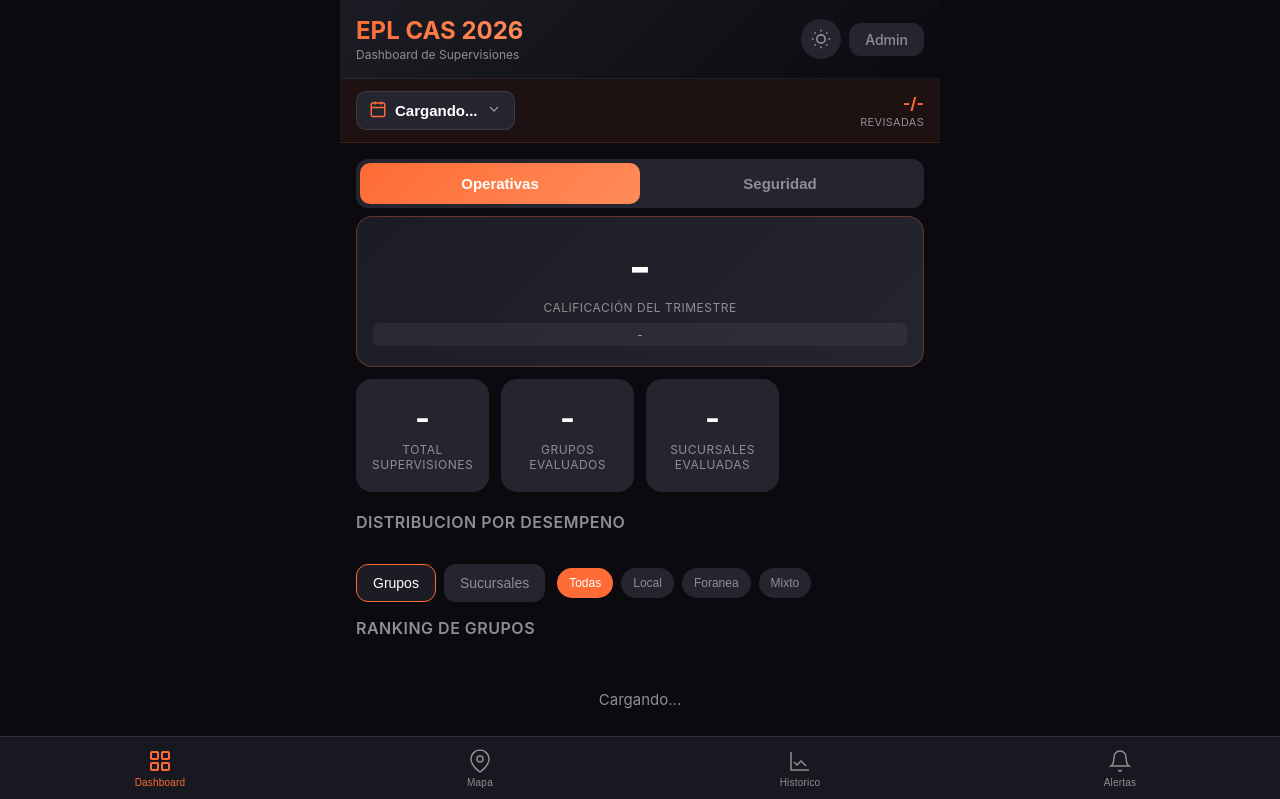
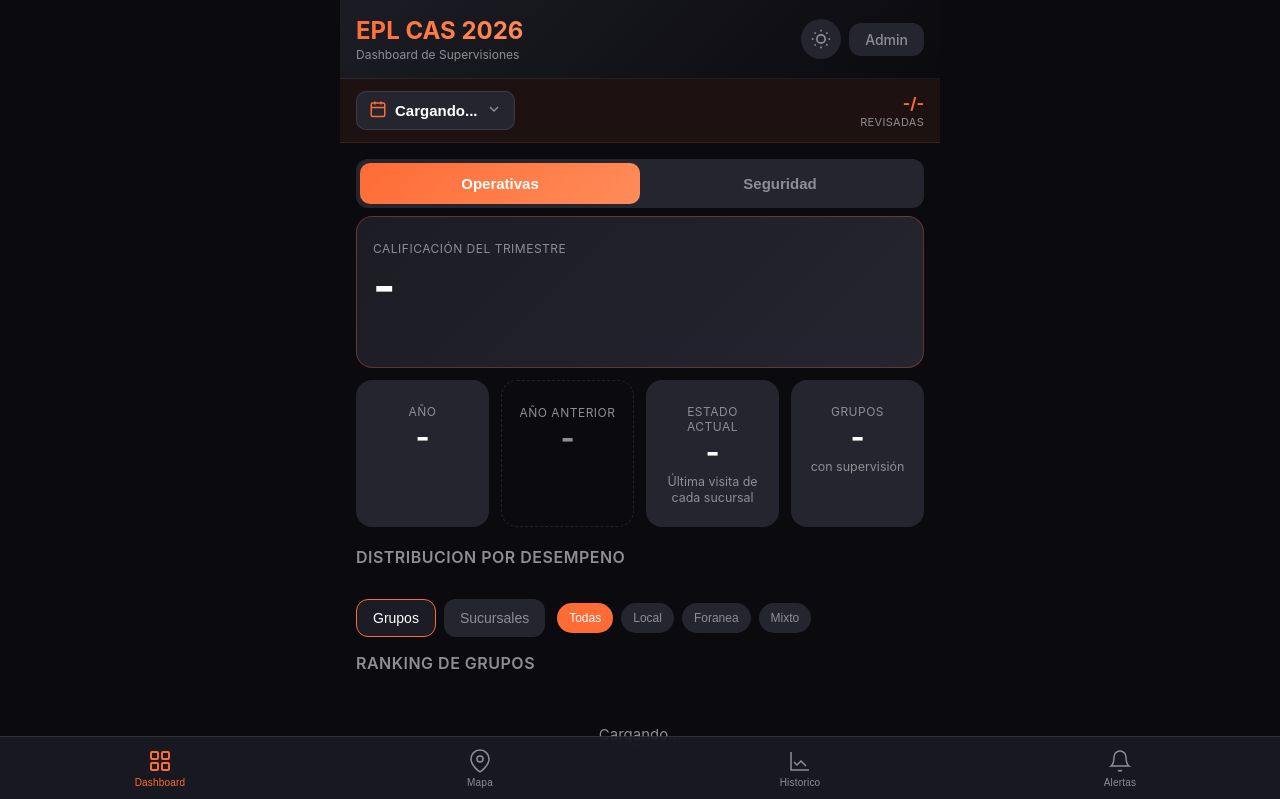
Before and after one commit to RDG-CONSULTORES/epl-cas-etl-2026, a Flask app: page / in a window 1280 px wide. Shown: the top 799 px of the page. Run offline with Flask 3, Linux system fonts and the light colour scheme.

Commit message:
feat(dashboard): parte 2 — header de 4 métricas con año contra año (opción A)
- Tarjeta principal: qué mide · periodo · cobertura, 'En curso', tendencia
  siempre con signo (flat solo si |Δ|<0.1) y chips Q1..Q4 tocables
- 'Año N' (activas, preliminar) y 'Año N-1' (todas las que operaron ese año,
  cerrado, punteado) con delta anual — pedido del director general
- 'Estado actual' (M2: última visita de cada sucursal) y 'Grupos con datos de N'
- Fecha de corte de los datos y nota de calendario distinto para 2025
- API /api/kpis: estado_actual, trimestres[], sucursales_anio, fecha_corte,
  tendencia.prev; _score_cte(solo_activas) para el año cerrado
- Selector: 'Acumulado del Año' → 'Año completo'

Co-Authored-By: Claude Fable 5.1 <noreply@anthropic.com>
Claude-Session: https://claude.ai/code/session_01XAXTXvHrkY5PJnxryESPUN

```diff
--- a/app.py
+++ b/app.py
@@ -98,7 +98,7 @@ def _anio_actual():
     return date.today().year
 
 
-def _score_cte(tabla, con_periodo, anio=None):
+def _score_cte(tabla, con_periodo, anio=None, solo_activas=True):
     """
     CTE 'ult' = calificación por sucursal dentro del alcance. SIEMPRE acotada a un
     alcance temporal — nunca "toda la historia" (eso mezclaba 2025 y era la causa
@@ -130,6 +130,8 @@ def _score_cte(tabla, con_periodo, anio=None):
     # luego el promedio de esos M1 por sucursal. Una re-supervisión pesa dentro de su
     # trimestre y no infla el año (decisión D-1, auditoría 2026-09-08).
     anio_val = int(anio) if anio else date.today().year
+    # Año en curso: solo activas (universo de hoy). Año cerrado: todas las que operaron ese año.
+    activas_sql = ' AND sa.activo = true' if solo_activas else ''
     return f"""
         ult AS (
             SELECT q.sucursal_id, AVG(q.m1) AS calificacion_general
@@ -137,7 +139,7 @@ def _score_cte(tabla, con_periodo, anio=None):
                 SELECT so.sucursal_id, so.periodo_id,
                        AVG(so.calificacion_general) AS m1
                 FROM {tabla} so
-                JOIN sucursales sa ON sa.id = so.sucursal_id AND sa.activo = true
+                JOIN sucursales sa ON sa.id = so.sucursal_id{activas_sql}
                 JOIN periodos_cas p ON so.periodo_id = p.id
                 WHERE EXTRACT(YEAR FROM p.fecha_inicio) = {anio_val}
                 GROUP BY so.sucursal_id, so.periodo_id
@@ -517,7 +519,32 @@ def api_kpis(tipo):
         periodo_activo_id = activo_row[0] if activo_row else None
 
         # Año anterior con la MISMA definición (M3 anidado, activas) para comparar años
-        prev_row = db.session.execute(text(f"WITH {_score_cte(tabla, False, anio - 1)} SELECT AVG(calificacion_general), COUNT(*) FROM ult")).fetchone()
+        prev_row = db.session.execute(text(f"WITH {_score_cte(tabla, False, anio - 1, solo_activas=False)} SELECT AVG(calificacion_general), COUNT(*) FROM ult")).fetchone()
+        # Sucursales con visita en el año en curso (universo del Año N)
+        sucursales_anio = db.session.execute(text(f"WITH {_score_cte(tabla, False, anio)} SELECT COUNT(*) FROM ult")).scalar() or 0
+        # M2 Estado actual: última supervisión de cada sucursal activa, cualquier fecha
+        m2 = db.session.execute(text(f"""
+            SELECT AVG(x.cg), COUNT(*) FROM (
+                SELECT DISTINCT ON (so.sucursal_id) so.sucursal_id, so.calificacion_general AS cg
+                FROM {tabla} so JOIN sucursales sa ON sa.id = so.sucursal_id AND sa.activo = true
+                ORDER BY so.sucursal_id, so.fecha_supervision DESC
+            ) x
+        """)).fetchone()
+        estado_actual = float(round(m2[0], 2)) if m2 and m2[0] is not None else None
+        # Chips Q1..Q4: M1 de la marca por trimestre + evaluadas/activas + estado
+        hoy_d = date.today()
+        trimestres = []
+        for r in db.session.execute(text("SELECT id, codigo, nombre, fecha_inicio FROM periodos_cas WHERE EXTRACT(YEAR FROM fecha_inicio) = :anio ORDER BY fecha_inicio"), {'anio': anio}):
+            rr = db.session.execute(text(f"WITH {_score_cte(tabla, True)} SELECT AVG(calificacion_general), COUNT(*) FROM ult"), {'periodo_id': r[0]}).fetchone()
+            ev = int(rr[1] or 0) if rr else 0
+            trimestres.append({
+                'id': r[0], 'codigo': r[1], 'nombre': r[2],
+                'promedio': float(round(rr[0], 2)) if rr and rr[0] is not None else None,
+                'evaluadas': ev, 'activas': int(total_sucursales),
+                'en_curso': bool(periodo_activo_id == r[0] and ev < total_sucursales),
+                'futuro': bool(r[3] and r[3] > hoy_d and periodo_activo_id != r[0]),
+            })
+        fecha_corte = db.session.execute(text(f"SELECT MAX(fecha_supervision) FROM {tabla}")).scalar()
         promedio_anio_anterior = float(round(prev_row[0], 2)) if prev_row and prev_row[0] is not None else None
         sucursales_anio_anterior = int(prev_row[1] or 0) if prev_row else 0
 
@@ -572,12 +599,13 @@ def api_kpis(tipo):
                     {'periodo_id': prev[0]}).scalar()
                 if prev_prom is not None:
                     delta = round(float(promedio_periodo) - float(prev_prom), 2)
-                    direccion = 'up' if delta > 0.5 else ('down' if delta < -0.5 else 'flat')
+                    direccion = 'up' if delta >= 0.1 else ('down' if delta <= -0.1 else 'flat')
                     tendencia = {
                         'delta': delta,
                         'direccion': direccion,
                         'vs': (prev[1] or '').split('-')[0],
-                        'preliminar': bool(sucursales_supervisadas < total_sucursales)
+                        'preliminar': bool(sucursales_supervisadas < total_sucursales),
+                        'prev': float(round(prev_prom, 2))
                     }
 
         return jsonify({
@@ -602,6 +630,10 @@ def api_kpis(tipo):
                 'promedio_anio_anterior': promedio_anio_anterior,
                 'sucursales_anio_anterior': sucursales_anio_anterior,
                 'delta_anual': delta_anual,
+                'sucursales_anio': int(sucursales_anio),
+                'estado_actual': estado_actual,
+                'trimestres': trimestres,
+                'fecha_corte': fecha_corte.strftime('%Y-%m-%d') if fecha_corte else None,
                 'distribucion': {
                     'excelente': int(distribucion['excelente']),
                     'bueno': int(distribucion['bueno']),
@@ -991,9 +1023,9 @@ def api_grupo_detalle(grupo_id, tipo):
             direccion, delta = None, None
             if tiene and prev is not None:
                 delta = round(prom - prev, 2)
-                if delta > 0.5:
+                if delta >= 0.1:
                     direccion = 'up'
-                elif delta < -0.5:
+                elif delta <= -0.1:
                     direccion = 'down'
                 else:
                     direccion = 'flat'
@@ -1159,7 +1191,7 @@ def api_sucursal_detalle(sucursal_id, tipo):
             direccion, delta = None, None
             if tiene and prev is not None:
                 delta = round(prom - prev, 2)
-                direccion = 'up' if delta > 0.5 else ('down' if delta < -0.5 else 'flat')
+                direccion = 'up' if delta >= 0.1 else ('down' if delta <= -0.1 else 'flat')
             tendencia.append({
                 'codigo': r[0], 'nombre': r[1], 'promedio': prom,
                 'tiene_dato': tiene, 'color': get_color_class(prom) if tiene else 'gray',
--- a/static/css/style.css
+++ b/static/css/style.css
@@ -604,6 +604,30 @@ body {
     border-radius: 6px;
 }
 
+/* ===== Header de 4 métricas (parte 2, 2026-09-08) ===== */
+.kpi-card.main { text-align: left; }
+.kpi-card .kpi-value.mid { font-size: 1.9rem; }
+.kpi-sub { display: block; font-size: 0.78rem; color: var(--text-secondary); margin-top: 4px; line-height: 1.3; }
+.kpi-de { font-size: 0.9rem; color: var(--text-secondary); font-weight: 500; }
+.pill { display: inline-block; font-size: 0.66rem; font-weight: 700; padding: 2px 7px; border-radius: 999px; margin-left: 6px; vertical-align: middle; letter-spacing: 0.02em; text-transform: none; }
+.pill-curso { background: rgba(255, 107, 53, 0.18); color: var(--accent); }
+.pill-muted { background: rgba(142, 142, 147, 0.2); color: var(--text-secondary); }
+.pill-up { background: rgba(48, 209, 88, 0.16); color: var(--excellent); }
+.pill-down { background: rgba(255, 69, 58, 0.16); color: var(--critical); }
+.pill-delta { position: absolute; right: 10px; top: 10px; margin: 0; }
+.kpi-card.year-prev { border: 1px dashed var(--border-color); background: transparent; }
+.kpi-card.year-prev .kpi-value { color: var(--text-secondary); }
+.kpi-trend .trend-vs { color: var(--text-secondary); font-weight: 400; }
+.q-chips { display: flex; gap: 6px; margin-top: 12px; }
+.q-chip { flex: 1; background: var(--bg-secondary); border: 1px solid var(--border-color); border-radius: 10px; padding: 6px 4px; text-align: center; cursor: pointer; min-height: 44px; }
+.q-chip b { display: block; font-size: 0.95rem; font-variant-numeric: tabular-nums; }
+.q-chip span { font-size: 0.62rem; color: var(--text-secondary); white-space: nowrap; }
+.q-chip.on { border-color: var(--accent); }
+.q-chip.sel { background: var(--bg-card-hover); box-shadow: inset 0 0 0 1px var(--accent); }
+.q-chip.off { opacity: 0.5; cursor: default; }
+.q-chip:focus-visible { outline: 2px solid var(--accent); outline-offset: 2px; }
+.data-cut { font-size: 0.7rem; color: var(--text-secondary); text-align: center; margin: 10px 0 0; }
+
 /* Color classes for values */
 .excellent { color: var(--excellent); }
 .good { color: var(--good); }
--- a/static/js/app.js
+++ b/static/js/app.js
@@ -194,8 +194,8 @@ function openPeriodSheet() {
     var isAllSelected = currentPeriodoId === 'all';
     html += '<div class="period-option ' + (isAllSelected ? 'selected' : '') + '" data-id="all">' +
         '<div class="period-option-info">' +
-            '<span class="period-option-name">Acumulado del Año</span>' +
-            '<span class="period-option-dates">Promedio de los trimestres de este año</span>' +
+            '<span class="period-option-name">Año completo</span>' +
+            '<span class="period-option-dates">Promedio de los trimestres del año en curso</span>' +
         '</div>' +
         '<div class="period-option-check">' +
             '<svg viewBox="0 0 24 24" fill="none" stroke="currentColor" stroke-width="3">' +
@@ -268,7 +268,7 @@ function selectPeriodo(periodoId) {
         currentPeriodo = null;
 
         if (periodName) {
-            periodName.textContent = 'Acumulado del Año';
+            periodName.textContent = 'Año completo';
         }
 
         // Cerrar sheet y recargar
@@ -412,43 +412,75 @@ function loadDashboard() {
 }
 
 // ========== KPIs ==========
+function fmt1(v) {
+    if (v === null || v === undefined || isNaN(parseFloat(v))) return '—';
+    return (Math.round(parseFloat(v) * 10) / 10).toFixed(1);
+}
+
+function fmtFecha(iso) {
+    if (!iso) return '';
+    var meses = ['ene', 'feb', 'mar', 'abr', 'may', 'jun', 'jul', 'ago', 'sep', 'oct', 'nov', 'dic'];
+    var p = iso.split('-');
+    if (p.length < 3) return iso;
+    return parseInt(p[2], 10) + ' ' + meses[parseInt(p[1], 10) - 1] + ' ' + p[0];
+}
+
 function loadKPIs() {
     var url = '/api/kpis/' + currentTipo;
     if (currentPeriodoId) {
         url += '?periodo_id=' + currentPeriodoId;
     }
+    var el = function(id) { return document.getElementById(id); };
 
     fetch(url)
         .then(function(res) { return res.json(); })
         .then(function(data) {
-            console.log('KPIs response:', data);
-            if (data.success && data.data) {
+            if (!(data.success && data.data)) {
+                if (el('kpiPromedio')) { el('kpiPromedio').textContent = '—'; el('kpiPromedio').className = 'kpi-value gray'; }
+                if (el('kpiSub')) el('kpiSub').textContent = 'No se pudieron cargar los datos';
+                return;
+            }
             var d = data.data;
-                var promEl = document.getElementById('kpiPromedio');
-                var promLabelEl = document.getElementById('kpiPromedioLabel');
-                var acumEl = document.getElementById('kpiAcumulado');
-                var totalEl = document.getElementById('kpiTotal');
-                var gruposEl = document.getElementById('kpiGrupos');
-                var sucEl = document.getElementById('kpiSucursales');
+            var esAnio = (currentPeriodoId === 'all');
+            var tipoTxt = (currentTipo === 'operativas') ? 'Operativa' : 'de Seguridad';
+            var periodoTxt = esAnio
+                ? ('Año ' + d.anio)
+                : (((currentPeriodo && (currentPeriodo.codigo || currentPeriodo.nombre)) || 'Trimestre').replace('-', ' '));
+            var tiene = (d.promedio !== null && d.promedio !== undefined);
+            var faltan = (d.total_sucursales || 0) - (d.sucursales_supervisadas || 0);
 
-                // Promedio principal
-                var tieneProm = (d.promedio !== null && d.promedio !== undefined);
-                if (promEl) {
-                    promEl.textContent = tieneProm ? d.promedio + '%' : '—';
-                    promEl.className = 'kpi-value ' + (tieneProm ? (d.color || 'gray') : 'gray');
+            // 1) Tarjeta principal: qué mide · de qué periodo · sobre cuántas
+            if (el('kpiPromedioLabel')) {
+                el('kpiPromedioLabel').innerHTML = 'Calificación ' + tipoTxt + ' · ' + periodoTxt +
+                    (d.en_curso ? ' <span class="pill pill-curso">En curso</span>' : (esAnio ? ' <span class="pill pill-muted">preliminar</span>' : ''));
+            }
+            if (el('kpiPromedio')) {
+                el('kpiPromedio').textContent = tiene ? fmt1(d.promedio) : '—';
+                el('kpiPromedio').className = 'kpi-value ' + (tiene ? (d.color || 'gray') : 'gray');
+            }
+            if (el('kpiSub')) {
+                el('kpiSub').textContent = tiene
+                    ? ((d.sucursales_supervisadas || 0) + ' de ' + (d.total_sucursales || 0) + ' sucursales supervisadas' +
+                       ((d.en_curso && faltan > 0) ? ' · faltan ' + faltan : ''))
+                    : 'Sin supervisiones en ' + periodoTxt;
             }
 
-                // Label y acumulado (etiquetas claras, sin tecnicismos)
-                // M4 Tendencia: flecha ▲/▼/▬ + Δ vs trimestre anterior (en la tarjeta principal)
-                var trendEl = document.getElementById('kpiTrend');
+            // 2) Tendencia: siempre con signo; "preliminar" mientras el trimestre no cierre
+            var trendEl = el('kpiTrend');
             if (trendEl) {
-                    var t = (currentPeriodoId !== 'all') ? d.tendencia : null;
+                var t = (!esAnio) ? d.tendencia : null;
                 if (t && t.direccion) {
-                        var arrow = t.direccion === 'up' ? '▲' : (t.direccion === 'down' ? '▼' : '▬');
-                        var deltaTxt = (t.delta > 0 ? '+' : '') + t.delta;
+                    var arrow = t.direccion === 'up' ? '▲' : (t.direccion === 'down' ? '▼' : '≈');
                     trendEl.className = 'kpi-trend ' + t.direccion;
-                        trendEl.innerHTML = arrow + ' ' + deltaTxt + ' vs ' + t.vs +
-                            (t.preliminar ? ' <span class="prelim-tag">preliminar</span>' : '');
+                    trendEl.innerHTML = arrow + ' ' + (t.delta > 0 ? '+' : '') + fmt1(t.delta) +
+                        ' <span class="trend-vs">vs ' + t.vs + ' ' + d.anio + (t.prev !== undefined ? ' (' + fmt1(t.prev) + ')' : '') +
+                        (t.preliminar ? ' · preliminar' : '') + '</span>';
+                    trendEl.style.display = '';
+                } else if (esAnio && d.delta_anual !== null && d.delta_anual !== undefined) {
+                    var dirA = d.delta_anual >= 0.1 ? 'up' : (d.delta_anual <= -0.1 ? 'down' : 'flat');
+                    trendEl.className = 'kpi-trend ' + dirA;
+                    trendEl.innerHTML = (dirA === 'up' ? '▲' : (dirA === 'down' ? '▼' : '≈')) + ' ' + (d.delta_anual > 0 ? '+' : '') + fmt1(d.delta_anual) +
+                        ' <span class="trend-vs">vs Año ' + d.anio_anterior + ' (' + fmt1(d.promedio_anio_anterior) + ')</span>';
                     trendEl.style.display = '';
                 } else {
                     trendEl.style.display = 'none';
@@ -456,42 +488,69 @@ function loadKPIs() {
                 }
             }
 
-                var nombreAcum = d.nombre_acumulado || 'Acumulado del Año';
-                if (currentPeriodoId === 'all') {
-                    // Modo "Acumulado del Año" - promedio de los trimestres del año en curso
-                    if (promLabelEl) promLabelEl.textContent = nombreAcum + ' · ' + (d.sucursales_supervisadas || 0) + ' de ' + (d.total_sucursales || 0) + ' sucursales';
-                    if (acumEl) acumEl.style.display = 'none';
-                    var ptAll = document.getElementById('progressText');
-                    if (ptAll) ptAll.textContent = (d.sucursales_supervisadas || 0) + '/' + (d.total_sucursales || 0);
+            // 3) Chips Q1..Q4 de la marca (tocar = seleccionar ese trimestre)
+            var chips = el('qChips');
+            if (chips) {
+                chips.innerHTML = (d.trimestres || []).map(function(q) {
+                    var qLbl = (q.codigo || '').split('-')[0];
+                    var cls = 'q-chip' + (q.futuro ? ' off' : '') + (q.en_curso ? ' on' : '') + ((!esAnio && currentPeriodoId == q.id) ? ' sel' : '');
+                    var val = q.futuro ? '—' : fmt1(q.promedio);
+                    var vcls = q.futuro ? '' : getColorClass(q.promedio);
+                    var sub = q.futuro ? 'Próximo' : (q.en_curso ? q.evaluadas + '/' + q.activas : (q.promedio === null ? 'sin datos' : qLbl === '' ? '' : q.evaluadas + '/' + q.activas));
+                    return '<div class="' + cls + '" role="button" tabindex="0" ' + (q.futuro ? 'aria-disabled="true"' : 'onclick="selectPeriodo(' + q.id + ')"') +
+                        ' aria-label="' + qLbl + ' ' + d.anio + '"><b class="' + vcls + '">' + val + '</b><span>' + qLbl + ' · ' + sub + '</span></div>';
+                }).join('');
+            }
+
+            // 4) Año N (preliminar hasta cerrar Q4) y Año N-1 (cerrado, referencia)
+            if (el('kpiAnioLabel')) el('kpiAnioLabel').textContent = 'Año ' + d.anio;
+            if (el('kpiAnio')) {
+                el('kpiAnio').textContent = fmt1(d.promedio_acumulado);
+                el('kpiAnio').className = 'kpi-value mid ' + getColorClass(d.promedio_acumulado);
+            }
+            if (el('kpiAnioSub')) el('kpiAnioSub').textContent = (d.sucursales_anio || 0) + ' sucursales · preliminar';
+            if (el('kpiPrevLabel')) el('kpiPrevLabel').textContent = 'Año ' + d.anio_anterior;
+            var hayPrev = (d.promedio_anio_anterior !== null && d.promedio_anio_anterior !== undefined);
+            if (el('kpiPrev')) el('kpiPrev').textContent = hayPrev ? fmt1(d.promedio_anio_anterior) : '—';
+            if (el('kpiPrevSub')) el('kpiPrevSub').textContent = hayPrev ? ((d.sucursales_anio_anterior || 0) + ' sucursales · cerrado') : 'Sin datos';
+            var deltaEl = el('kpiDelta');
+            if (deltaEl) {
+                if (hayPrev && d.delta_anual !== null && d.delta_anual !== undefined) {
+                    var up = d.delta_anual >= 0;
+                    deltaEl.className = 'pill pill-delta ' + (up ? 'pill-up' : 'pill-down');
+                    deltaEl.textContent = (up ? '▲ +' : '▼ ') + fmt1(d.delta_anual);
+                    deltaEl.style.display = '';
                 } else {
-                    // Modo trimestre específico
-                    var periodoTxt = (currentPeriodo && (currentPeriodo.codigo || currentPeriodo.nombre)) || 'Trimestre';
-                    var revisadas = d.sucursales_supervisadas || 0;
-                    var totalSuc = d.total_sucursales || 0;
-                    var enCurso = !!d.en_curso;
-                    // Badge "En curso (x/y)" cuando el trimestre aún no llega a 86/86
-                    if (promLabelEl) {
-                        promLabelEl.textContent = 'Calificación ' + periodoTxt +
-                            (enCurso ? ' · En curso (' + revisadas + '/' + totalSuc + ')' : '');
-                    }
-                    if (acumEl) {
-                        acumEl.style.display = 'block';
-                        acumEl.textContent = nombreAcum + ': ' + (d.promedio_acumulado ? d.promedio_acumulado + '%' : '-');
+                    deltaEl.style.display = 'none';
                 }
             }
 
-                if (totalEl) totalEl.textContent = d.total_supervisiones || 0;
-                if (gruposEl) gruposEl.textContent = (d.total_grupos || 0) + (d.total_grupos_catalogo ? ' de ' + d.total_grupos_catalogo : '');
-                if (sucEl) sucEl.textContent = (d.sucursales_supervisadas || 0) + (d.total_sucursales ? ' de ' + d.total_sucursales : '');
+            // 5) Estado actual (M2) y grupos con datos
+            if (el('kpiEstado')) {
+                el('kpiEstado').textContent = fmt1(d.estado_actual);
+                el('kpiEstado').className = 'kpi-value mid ' + getColorClass(d.estado_actual);
+            }
+            if (el('kpiGrupos')) el('kpiGrupos').innerHTML = (d.total_grupos || 0) + '<span class="kpi-de"> de ' + (d.total_grupos_catalogo || 0) + '</span>';
+            if (el('kpiGruposSub')) el('kpiGruposSub').textContent = 'con supervisión en ' + periodoTxt;
+
+            // 6) Fecha de corte de los datos
+            if (el('dataCut')) {
+                el('dataCut').textContent = (d.fecha_corte ? 'Datos al ' + fmtFecha(d.fecha_corte) + ' · Zenput' : '') +
+                    (hayPrev ? ' · ' + d.anio_anterior + ' se auditó con otro calendario' : '');
+            }
+
+            // Barra de periodo: nombre + estado
+            var periodName = el('periodName');
+            if (periodName) periodName.textContent = periodoTxt + (d.en_curso ? ' · En curso' : '');
+            var pt = el('progressText');
+            if (pt) pt.textContent = (d.sucursales_supervisadas || 0) + '/' + (d.total_sucursales || 0);
 
             renderDistribution(d.distribucion || {});
-            } else {
-                var promErr = document.getElementById('kpiPromedio');
-                if (promErr) { promErr.textContent = '—'; promErr.className = 'kpi-value gray'; }
-            }
         })
         .catch(function(e) {
             console.error('Error loading KPIs:', e);
+            if (el('kpiPromedio')) { el('kpiPromedio').textContent = '—'; el('kpiPromedio').className = 'kpi-value gray'; }
+            if (el('kpiSub')) el('kpiSub').textContent = 'No se pudieron cargar los datos';
         });
 }
 
--- a/templates/index.html
+++ b/templates/index.html
@@ -77,28 +77,39 @@
         <main class="tab-content">
             <!-- Dashboard Tab -->
             <section class="tab-panel active" id="dashboard">
-                <!-- KPI Cards -->
+                <!-- KPI Cards: header de 4 métricas (M1+cobertura, M4, Año N vs N-1, M2) -->
                 <div class="kpi-section">
                     <div class="kpi-grid">
-                        <div class="kpi-card main">
+                        <div class="kpi-card main" id="kpiMain">
+                            <span class="kpi-label" id="kpiPromedioLabel">Calificación del Trimestre</span>
                             <span class="kpi-value" id="kpiPromedio">-</span>
+                            <span class="kpi-sub" id="kpiSub">&nbsp;</span>
                             <span class="kpi-trend" id="kpiTrend" style="display:none"></span>
-                            <span class="kpi-label" id="kpiPromedioLabel">Calificación del Trimestre</span>
-                            <span class="kpi-acumulado" id="kpiAcumulado">-</span>
+                            <div class="q-chips" id="qChips"></div>
                         </div>
                         <div class="kpi-card">
-                            <span class="kpi-value" id="kpiTotal">-</span>
-                            <span class="kpi-label">Total Supervisiones</span>
+                            <span class="kpi-label" id="kpiAnioLabel">Año</span>
+                            <span class="kpi-value mid" id="kpiAnio">-</span>
+                            <span class="kpi-sub" id="kpiAnioSub">&nbsp;</span>
+                        </div>
+                        <div class="kpi-card year-prev" id="kpiPrevCard">
+                            <span class="pill pill-delta" id="kpiDelta" style="display:none"></span>
+                            <span class="kpi-label" id="kpiPrevLabel">Año anterior</span>
+                            <span class="kpi-value mid gray" id="kpiPrev">-</span>
+                            <span class="kpi-sub" id="kpiPrevSub">&nbsp;</span>
                         </div>
                         <div class="kpi-card">
-                            <span class="kpi-value" id="kpiGrupos">-</span>
-                            <span class="kpi-label">Grupos Evaluados</span>
+                            <span class="kpi-label">Estado actual</span>
+                            <span class="kpi-value mid" id="kpiEstado">-</span>
+                            <span class="kpi-sub">Última visita de cada sucursal</span>
                         </div>
                         <div class="kpi-card">
-                            <span class="kpi-value" id="kpiSucursales">-</span>
-                            <span class="kpi-label">Sucursales Evaluadas</span>
+                            <span class="kpi-label">Grupos</span>
+                            <span class="kpi-value mid" id="kpiGrupos">-</span>
+                            <span class="kpi-sub" id="kpiGruposSub">con supervisión</span>
                         </div>
                     </div>
+                    <div class="data-cut" id="dataCut"></div>
                 </div>
 
                 <!-- Distribution -->
```
Lines whose indentation alone changed are shown as unchanged.
